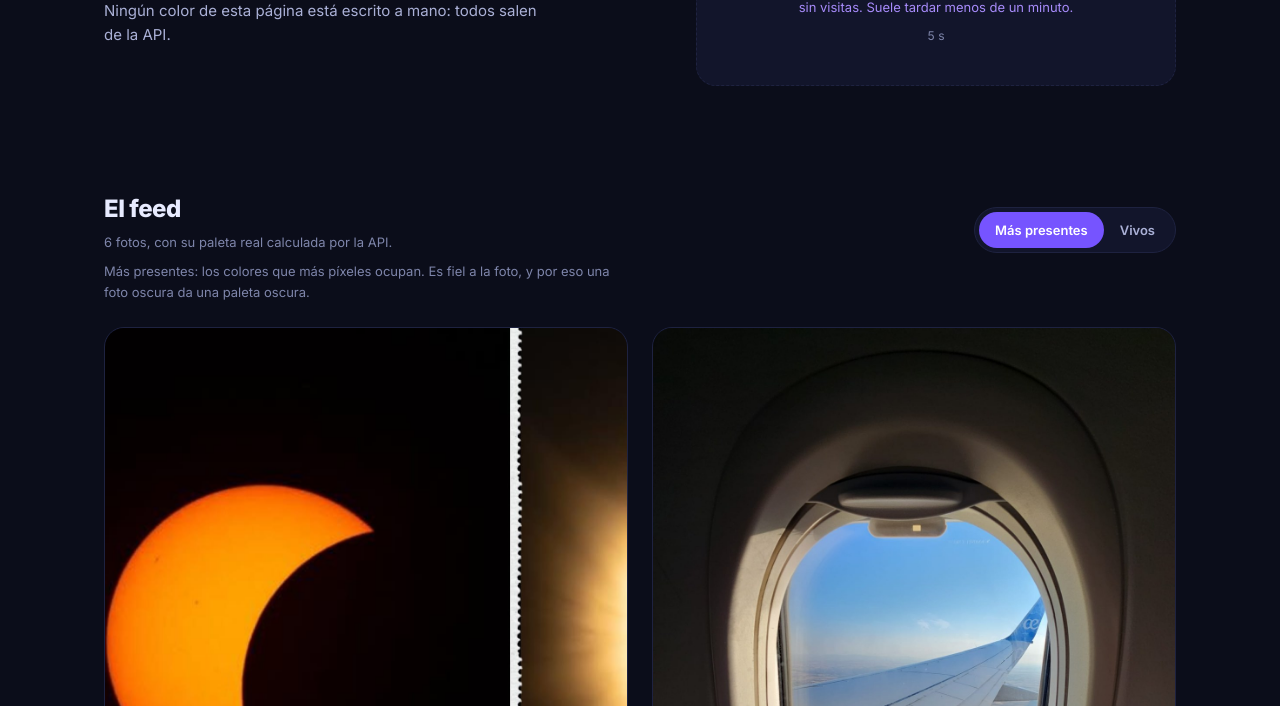
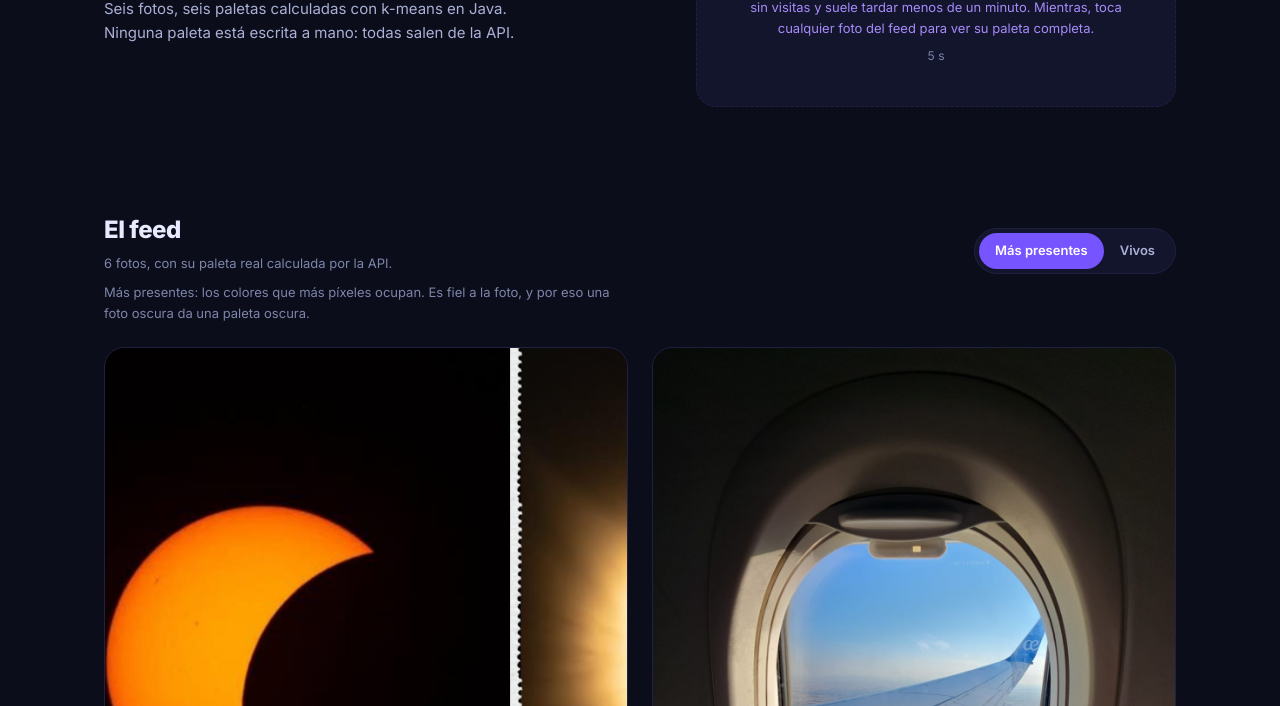
Before and after one commit to maragramonte/photo-palette, a plain HTML site: page web/index.html in a window 1280 px wide. Shown: the part 394-1100 px from the top of the page. Drawn offline with Linux system fonts and the light colour scheme; no server answers.

Commit message:
El titular ya no promete lo que no es
Decía que ningún color de la página estaba escrito a mano, y tokens.css
tiene trece. Lo que sí es verdad es que ninguna paleta lo está, así que
eso es lo que dice ahora, también en el README y en DECISIONES.

El aviso de la API despertando añade que el feed se puede usar mientras:
las tarjetas abren su paleta completa sin pasar por la API.

```diff
--- a/web/index.html
+++ b/web/index.html
@@ -48,8 +48,8 @@
       <div class="hero__texto">
         <h1 class="hero__frase">Cada foto esconde una paleta.<br><em>Esta API la encuentra.</em></h1>
         <p class="hero__apoyo">
-          Seis fotos, seis paletas calculadas con k-means en Java. Ningún color de esta página
-          está escrito a mano: todos salen de la API.
+          Seis fotos, seis paletas calculadas con k-means en Java. Ninguna paleta está escrita
+          a mano: todas salen de la API.
         </p>
       </div>
 
--- a/web/js/app.js
+++ b/web/js/app.js
@@ -682,7 +682,8 @@
     const avisar = setTimeout(() => {
       decirEstado(
         "La API se está despertando: el plan gratuito la duerme tras 15 minutos sin " +
-          "visitas. Suele tardar menos de un minuto.",
+          "visitas y suele tardar menos de un minuto. Mientras, toca cualquier foto del " +
+          "feed para ver su paleta completa.",
         "trabajando"
       );
       nodos.estadoSubida.after(contador);
```
Also changed, not shown: docs/DECISIONES-TECNICAS.md (+1 -1 lines), README.md.
